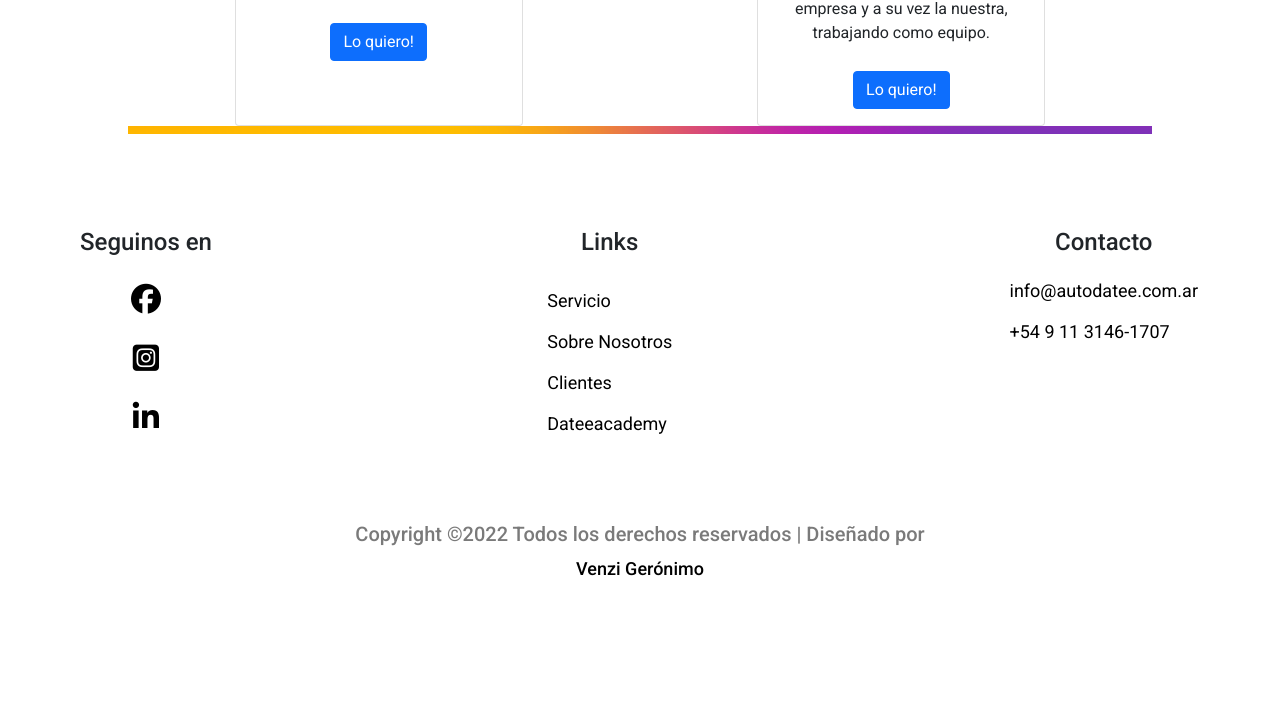
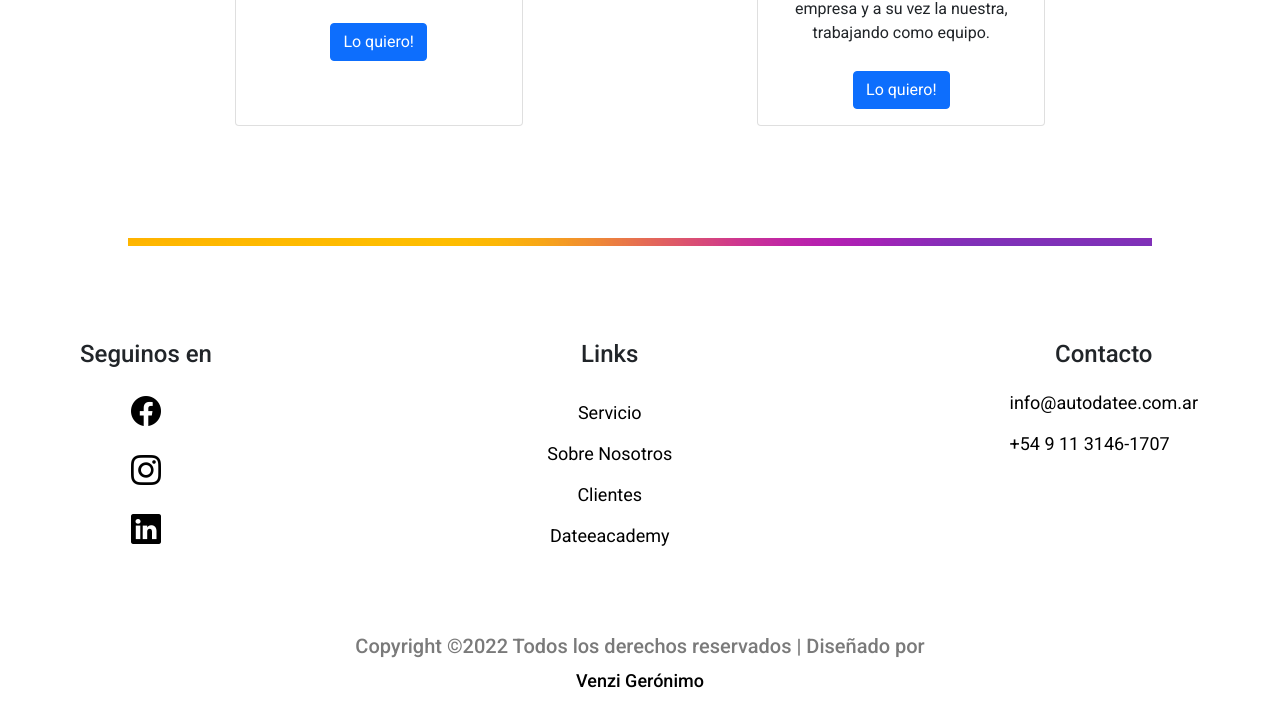
Before and after one commit to GeronimoVenzi/autodatee, a website: page views/servicio.html in a window 1280 px wide. Shown: the part 1130-1856 px from the top of the page. Before the commit the page ends 1770 px from the top, so only its background shows below. Drawn offline with nearby package versions, Linux system fonts and the light colour scheme.

Commit message:
segunda parte de styles

```diff
--- a/css/style.css
+++ b/css/style.css
@@ -11,7 +11,7 @@
   /* colores secundarios */
   --secondary-purple: #7671ff;
   --secondary-violet: #5d216f;
-  --secondary-blue: #323267;
+  --secondary-blue: #250fa3;
   /* tonos grises */
   --color-grey-dark: #353535;
   --color-grey-light: #a0a0a0a0;
@@ -99,7 +99,7 @@ body {
 }
 
 .navbar-menu li, a:hover {
-  color: var(--primary-light-blue);
+  color: var(--secondary-blue);
 }
 
 /* chat whatsapp */
@@ -348,6 +348,7 @@ body {
 
 .card {
   width: 100%;
+  margin-bottom: 7rem;
 }
 
 /* seccion sobre nosotros */
@@ -448,12 +449,12 @@ body {
 
 .footer-links-a {
   margin-top: 10px;
-  color: #7a7a7a;
   font-weight: 400;
+  text-align: center;
 }
 
-.footer-links-a:hover {
-  opacity: 0.8;
+.footer-links-a a:hover {
+  color: #250fa3;
 }
 
 .footer-redes-icons {
@@ -473,6 +474,11 @@ body {
   margin-top: 10px;
 }
 
+.footer-redes-icons a:hover {
+  transition: .3s ease-in-out;
+  color: #250fa3;
+}
+
 .footer-copyright {
   max-width: 1200px;
   margin: auto;
--- a/package.json
+++ b/package.json
@@ -15,5 +15,8 @@
   "bugs": {
     "url": "https://github.com/GeronimoVenzi/autodatee/issues"
   },
-  "homepage": "https://github.com/GeronimoVenzi/autodatee#readme"
+  "homepage": "https://github.com/GeronimoVenzi/autodatee#readme",
+  "dependencies": {
+    "bootstrap-icons": "^1.8.3"
+  }
 }
--- a/views/servicio.html
+++ b/views/servicio.html
@@ -10,7 +10,7 @@
       content="marketing, marketing digital, bases de datos, "
     />
     <title>AUTODATEE</title>
-    <link rel="shortcut icon" href="./images/shorcut-icon.png" />
+    <link rel="shortcut icon" href="../images/shorcut-icon.png" />
     <link rel="stylesheet" href="https://cdn.jsdelivr.net/npm/bootstrap-icons@1.3.0/font/bootstrap-icons.css">
     <link
     rel="stylesheet"
@@ -149,13 +149,13 @@
           <h4 class="subtitle">Seguinos en</h4>
           <div class="footer-redes-icons">
             <a href="https://www.facebook.com/autodatee/">
-              <i class="fab fa-facebook"></i>
+              <i class="bi bi-facebook"></i>
             </a>
             <a href="https://www.facebook.com/autodatee/">
-              <i class="fab fa-instagram-square"></i>
+              <i class="bi bi-instagram"></i>
             </a>
             <a href="https://www.linkedin.com/company/autodatee/">
-              <i class="fab fa-linkedin-in"></i>
+              <i class="bi bi-linkedin"></i>
             </a>
           </div>
         </div>
```
Also changed, not shown: index.html (+3 -3 lines), views/clientes.html (+4 -4 lines), views/contacto.html (+4 -4 lines), views/sobre-nosotros.html (+4 -4 lines), 1 other file.
